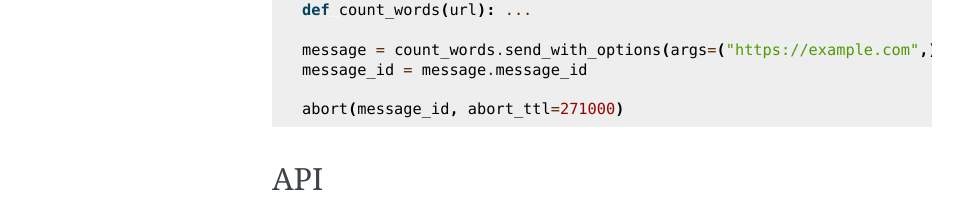
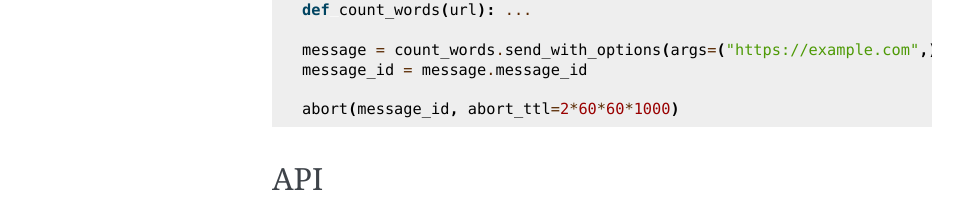
Before and after one commit to Flared/dramatiq-abort, a Sphinx documentation site: the page built from docs/source/index.rst, in a window 1280 px wide. Shown: the part 1309-1518 px from the top of the page, without its empty margins (148-1111 px from the left). Built offline with Sphinx 7.4.7, drawn with Linux system fonts in a browser that asks for light colours; grey boxes are pictures that could not be loaded.

Commit message:
added change in index.rst for the abort_ttl example

```diff
--- a/docs/source/index.rst
+++ b/docs/source/index.rst
@@ -75,7 +75,7 @@ By default, abort has a limited window of 90,000 milliseconds. This means a work
   message = count_words.send_with_options(args=("https://example.com",), delay=60*60*1000)
   message_id = message.message_id
 
-  abort(message_id, abort_ttl=271000)
+  abort(message_id, abort_ttl=2*60*60*1000)
 
 API
 ---
```
